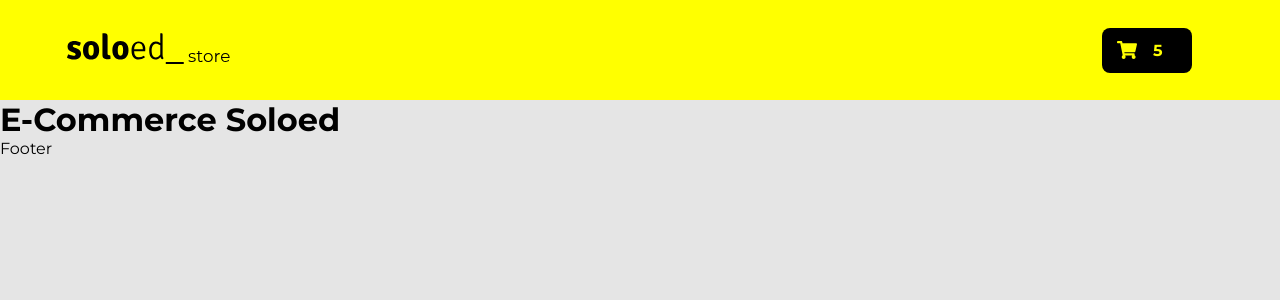
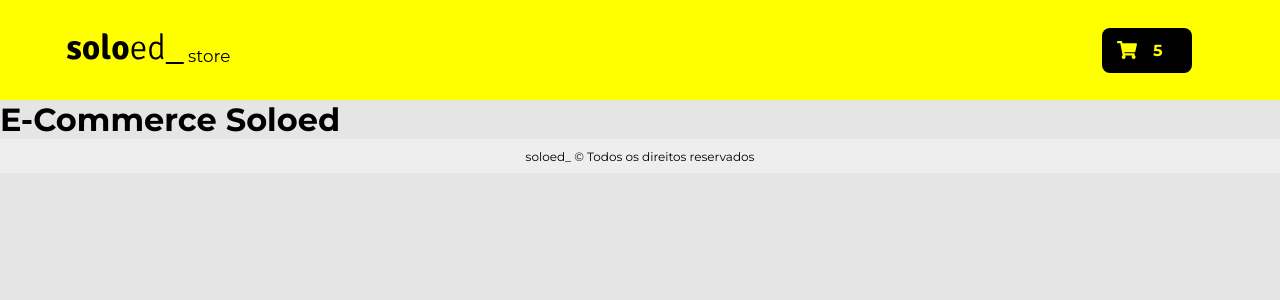
Before and after one commit to felipedeamonteiro/soloed_fullstack_test, a React (Create React App) app in the folder soloed_frontend/: page / in a window 1280 px wide. Shown: the top 300 px of the page. Built offline with nearby package versions, Linux system fonts and the light colour scheme.

Commit message:
Add footer - wip

```diff
--- a/soloed_frontend/src/components/Footer/index.tsx
+++ b/soloed_frontend/src/components/Footer/index.tsx
@@ -3,7 +3,11 @@ import React from 'react';
 import { Container } from './styles';
 
 const Footer: React.FC = () => {
-  return <Container>Footer</Container>;
+  return (
+    <Container>
+      <p>soloed_ &copy; Todos os direitos reservados</p>
+    </Container>
+  );
 };
 
 export default Footer;
--- a/soloed_frontend/src/components/Footer/styles.ts
+++ b/soloed_frontend/src/components/Footer/styles.ts
@@ -1,3 +1,16 @@
 import styled from 'styled-components';
 
-export const Container = styled.footer``;
+export const Container = styled.footer`
+  width: 100%;
+  height: 34px;
+  display: flex;
+  align-items: center;
+  justify-content: center;
+  background: #eeeeee;
+  bottom: 0;
+
+  p {
+    font-family: 'Montserrat', sans-serif;
+    font-size: 12px;
+  }
+`;
--- a/soloed_frontend/src/components/Header/styles.ts
+++ b/soloed_frontend/src/components/Header/styles.ts
@@ -4,6 +4,7 @@ export const Container = styled.header`
   background: #ffff00;
   height: 100px;
   width: 100%;
+  top: 0;
 
   display: flex;
   align-items: center;
```
Also changed, not shown: 1 other file (tests, documents, lock files or other folders).
